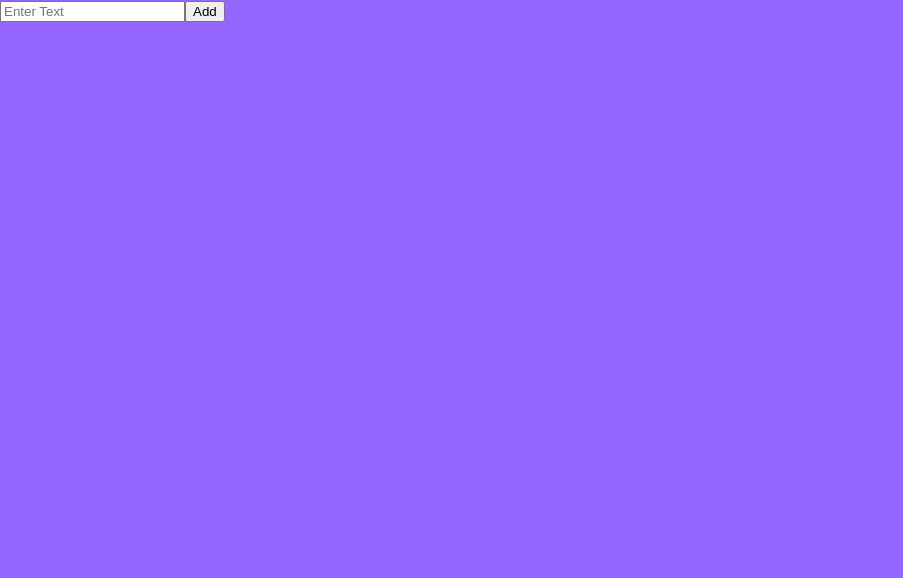
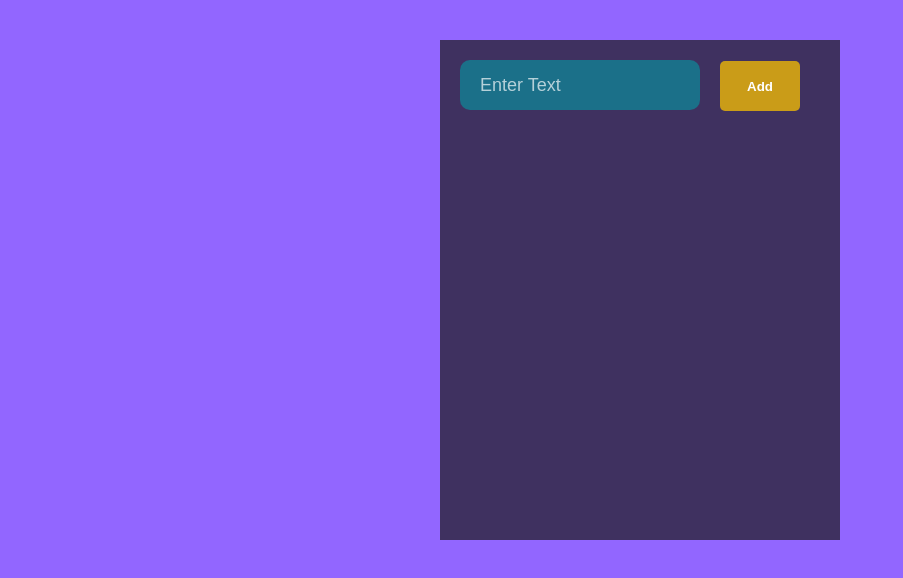
Before and after one commit to karleighponnock/todo_list_2, a React (Create React App) app in the folder todolist2/: page / in a window 1280 px wide. Shown: the top 578 px of the page, without its empty margins (0-903 px from the left). Built offline with nearby package versions, Linux system fonts and the light colour scheme.

Commit message:
style existing code

```diff
--- a/todolist2/src/App.css
+++ b/todolist2/src/App.css
@@ -1,3 +1,42 @@
 body{
   background: #9266ff ;
 }
+
+.App{
+  background-color: #3f3160;
+  min-height: 500px;
+  width: 400px;
+  margin: 40px auto;
+}
+
+#to-do-form input{
+  background-color: rgb(27,112,137);
+  border: 0;
+  width: 200px;
+  height: 50px;
+  padding: 0 20px;
+  margin: 20px;
+  font-size: 18px;
+  border-radius: 10px;
+  color: white;
+}
+
+#to-do-form input::placeholder{
+  color: rgba(255, 255, 255, 0.678);
+
+}
+
+#to-do-form input:focus{
+  outline: none;
+}
+
+#to-do-form button{
+  height:50px;
+  width: 80px;
+  border-radius: 5px;
+  border: 0;
+  background-color: rgb(202,156,24);
+  cursor: pointer;
+  font-weight: bolder;
+  color: white;
+}
```
Also changed, not shown: todolist2/src/App.js (+9 -9 lines).
